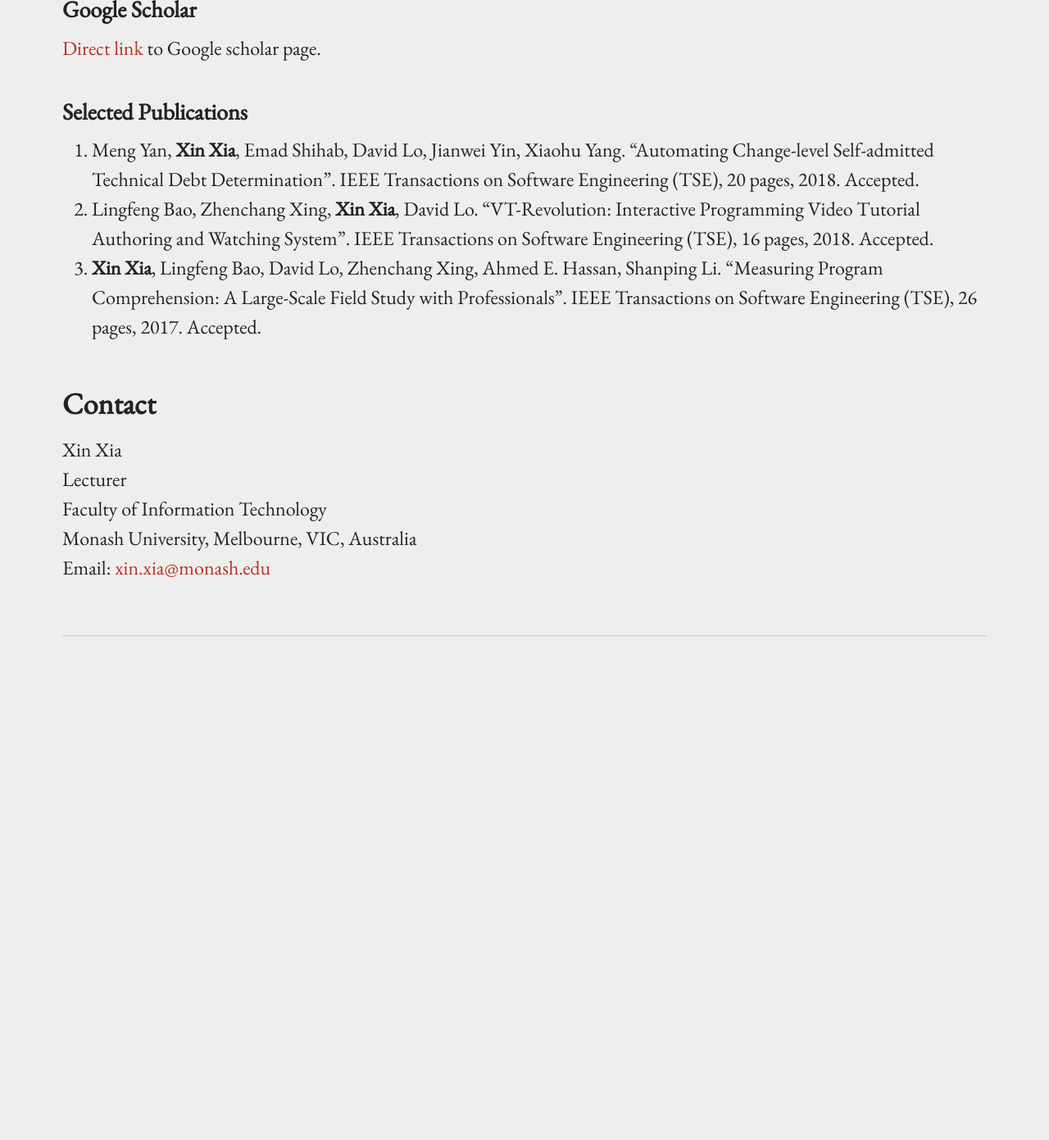
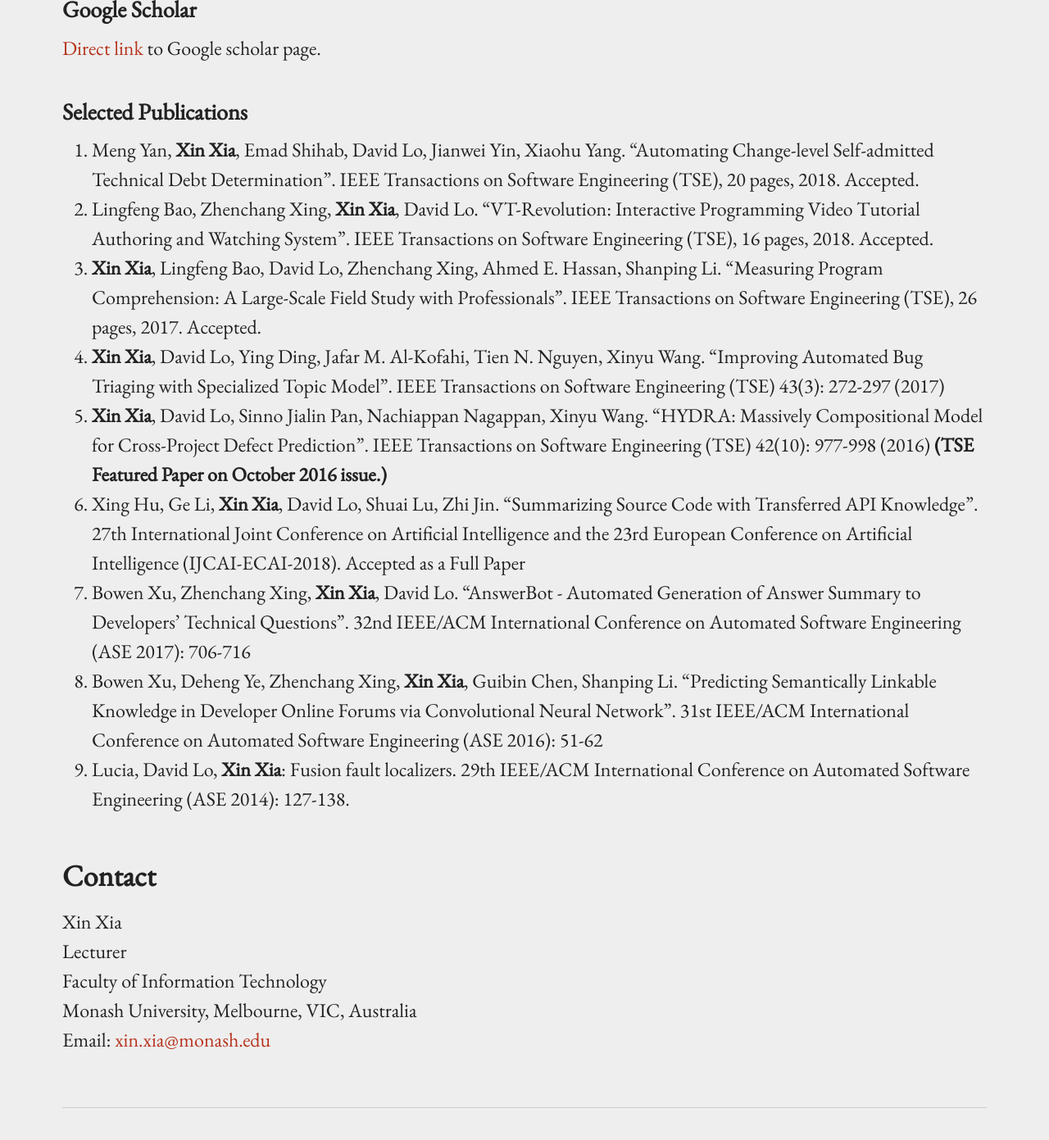
Before and after one commit to xin-xia/xin-xia.github.io, a Jekyll site: the page built from index.md, in a window 1280 px wide and 1400 px high, scrolled down 871 px. Shown: the top 1391 px of the window at 82% size. Built offline with Jekyll 4.4.1, drawn with Linux system fonts in a browser that asks for light colours; before the commit the page ends 1695 px from its top, so only the background shows below that.

Commit message:
Update index.md

```diff
--- a/index.md
+++ b/index.md
@@ -26,6 +26,14 @@ engineering data into automated tools and new insights.
 1. Meng Yan, <strong>Xin Xia</strong>, Emad Shihab, David Lo, Jianwei Yin, Xiaohu Yang. "Automating Change-level Self-admitted Technical Debt Determination". IEEE Transactions on Software Engineering (TSE), 20 pages, 2018.  Accepted. <br />
 2. Lingfeng Bao, Zhenchang Xing, <strong>Xin Xia</strong>, David Lo. "VT-Revolution: Interactive Programming Video Tutorial Authoring and Watching System".   IEEE Transactions on Software Engineering (TSE), 16 pages, 2018.   Accepted. <br />
 3. <strong>Xin Xia</strong>, Lingfeng Bao, David Lo, Zhenchang Xing, Ahmed E. Hassan, Shanping Li. "Measuring Program Comprehension: A Large-Scale Field Study with Professionals".  IEEE Transactions on Software Engineering (TSE), 26 pages, 2017.  Accepted.    <br />
+4. <strong>Xin Xia</strong>, David Lo, Ying Ding, Jafar M. Al-Kofahi, Tien N. Nguyen, Xinyu Wang. "Improving Automated Bug Triaging with Specialized Topic Model".  IEEE Transactions on Software Engineering (TSE) 43(3): 272-297 (2017)  <br />
+5.  <strong>Xin Xia</strong>, David Lo, Sinno Jialin Pan,  Nachiappan Nagappan, Xinyu Wang. "HYDRA: Massively Compositional Model for Cross-Project Defect Prediction".  IEEE Transactions on Software Engineering (TSE) 42(10): 977-998 (2016)
+ <strong>(TSE Featured Paper on October 2016 issue.)</strong>     <br />
+6. Xing Hu, Ge Li, <strong>Xin Xia</strong>,  David Lo, Shuai Lu,  Zhi Jin. "Summarizing Source Code with Transferred API Knowledge". 27th International Joint Conference on Artificial Intelligence and the 23rd European Conference on Artificial Intelligence (IJCAI-ECAI-2018). Accepted as a Full Paper <br />
+7. Bowen Xu, Zhenchang Xing, <strong>Xin Xia</strong>, David Lo. "AnswerBot - Automated Generation of Answer Summary to Developers' Technical Questions". 32nd IEEE/ACM International Conference on Automated Software Engineering (ASE 2017): 706-716  <br />
+8.  Bowen Xu, Deheng Ye, Zhenchang Xing, <strong>Xin Xia</strong>, Guibin Chen, Shanping Li. "Predicting Semantically Linkable Knowledge in Developer Online Forums via Convolutional Neural Network".  31st IEEE/ACM International Conference on Automated Software Engineering (ASE 2016): 51-62   <br />
+9.  Lucia, David Lo, <strong>Xin Xia</strong>: Fusion fault localizers. 29th IEEE/ACM International Conference on Automated Software Engineering (ASE 2014): 127-138.  <br />
+
 
 ## Contact
 
```
